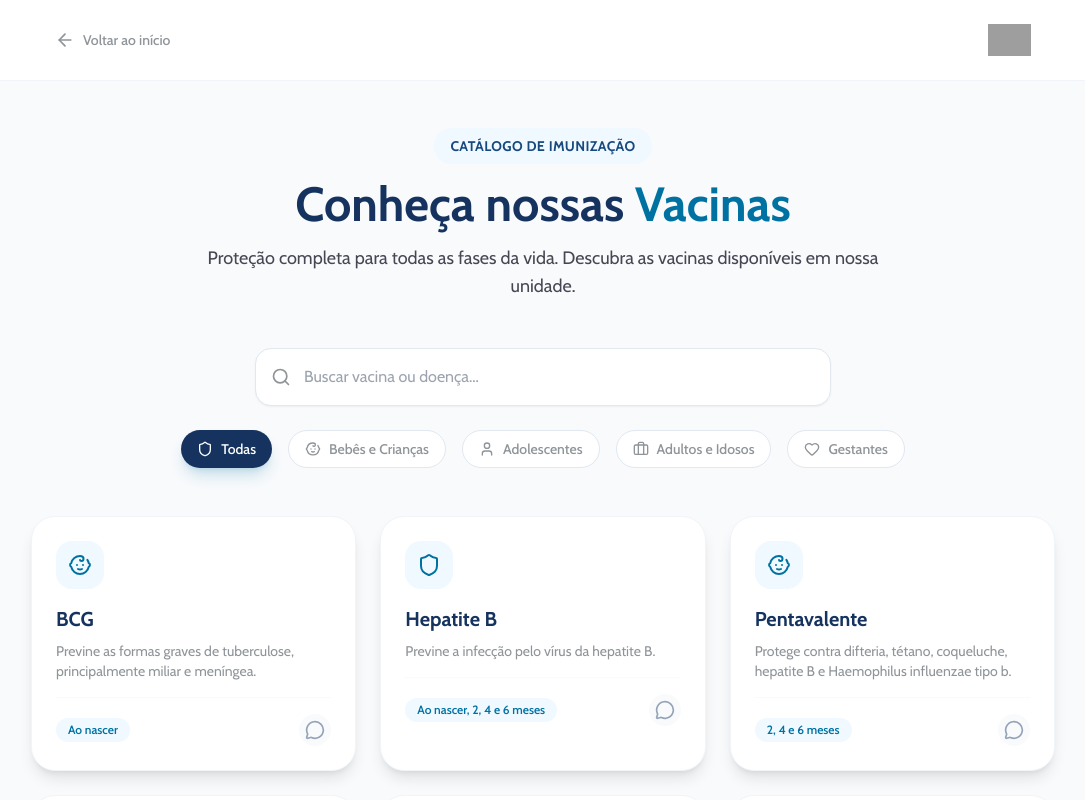
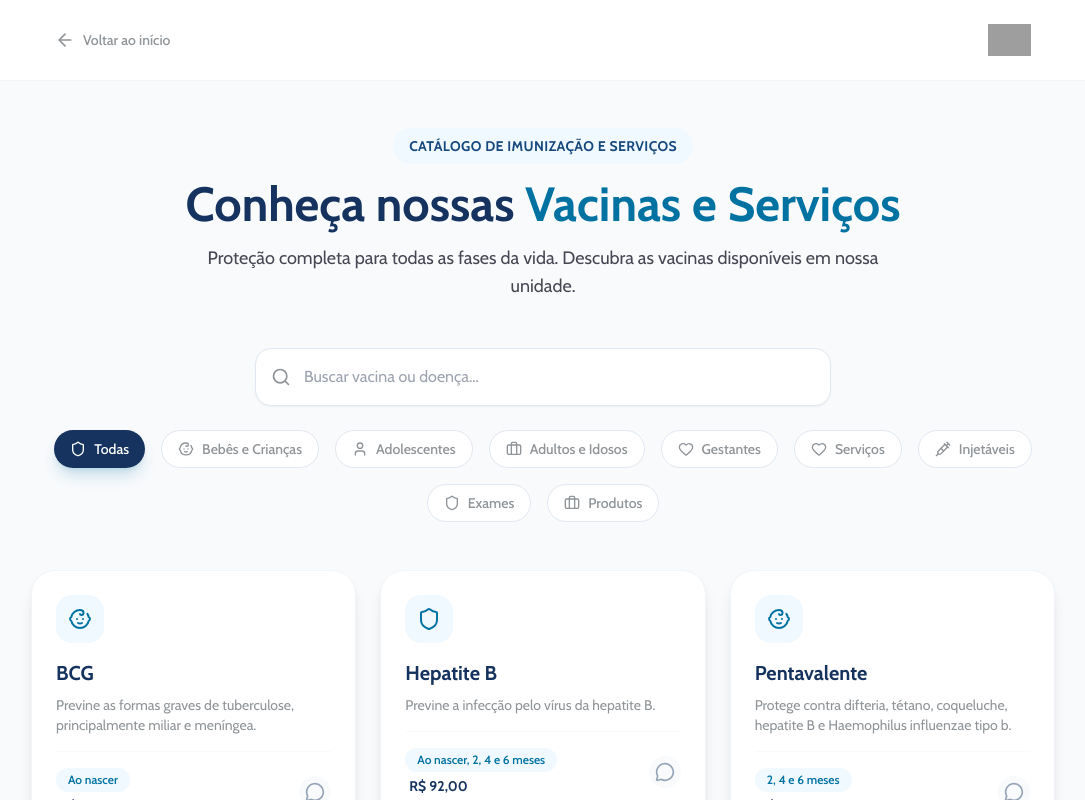
Before and after one commit to lucasdcanova/vacina-check, a Next.js app: page /vacinas in a window 1280 px wide. Shown: the whole page, without its empty margins (97-1182 px from the left). Built offline with nearby package versions, Linux system fonts and the light colour scheme; grey boxes are pictures that could not be loaded.

Commit message:
Update content: Add services list, update hero text and animations

```diff
--- a/app/page.js
+++ b/app/page.js
@@ -2,7 +2,7 @@
 
 import React, { useState, useEffect } from 'react';
 import { motion, AnimatePresence } from 'framer-motion';
-import { MapPin, Phone, Shield, Check, X, Syringe, MessageCircle, Mail } from 'lucide-react';
+import { MapPin, Phone, Shield, Check, X, Syringe, MessageCircle, Mail, ArrowRight } from 'lucide-react';
 import VacinaCheck from '@/components/VacinaCheck';
 
 export default function LandingPage() {
@@ -60,7 +60,16 @@ export default function LandingPage() {
               Unidade Florianópolis Centro
             </span>
             <h1 className="text-4xl md:text-6xl font-bold text-brand-dark-blue mb-6 md:mb-8 tracking-tight leading-tight">
-              Prevenção é um ato de <span className="text-brand-blue">amor</span>.
+              Prevenção é um ato de <motion.span
+                className="text-brand-blue inline-block"
+                animate={{ scale: [1, 1.1, 1, 1.1, 1, 1] }}
+                transition={{
+                  duration: 1.5,
+                  times: [0, 0.1, 0.2, 0.3, 0.4, 1],
+                  repeat: Infinity,
+                  ease: "easeInOut"
+                }}
+              >amor</motion.span>.
             </h1>
             <p className="text-lg md:text-xl text-brand-dark-gray mb-8 md:mb-10 leading-relaxed font-light">
               A maior rede de clínicas de vacinas do Brasil. <br className="hidden md:block" />
@@ -89,7 +98,7 @@ export default function LandingPage() {
                 className="w-full sm:w-auto px-8 py-4 rounded-full font-medium text-brand-medium-blue border border-brand-medium-blue/20 hover:bg-brand-light transition-all flex items-center justify-center gap-2"
               >
                 <Syringe className="w-5 h-5" />
-                Conhecer Vacinas
+                Conhecer Vacinas e Serviços
               </a>
             </div>
           </motion.div>
@@ -126,6 +135,10 @@ export default function LandingPage() {
               <p className="text-brand-dark-gray text-sm leading-relaxed">
                 Ambiente acolhedor e lúdico para crianças.
               </p>
+              <a href="/equipe" className="inline-flex items-center gap-1 text-sm font-semibold text-brand-blue hover:text-brand-dark-blue transition-colors mt-4 group">
+                Conheça nossa equipe
+                <ArrowRight className="w-4 h-4 group-hover:translate-x-1 transition-transform" />
+              </a>
             </div>
 
             <div id="contato">
--- a/app/vacinas/page.js
+++ b/app/vacinas/page.js
@@ -5,12 +5,14 @@ import { motion } from 'framer-motion';
 import { Search, Syringe, Shield, Baby, User, Heart, Briefcase, Plane, ChevronRight, ArrowLeft, MessageCircle } from 'lucide-react';
 
 const VACINAS = [
+    // Vacinas
     {
         id: 'bcg',
         nome: 'BCG',
         descricao: 'Previne as formas graves de tuberculose, principalmente miliar e meníngea.',
         indicacao: 'Ao nascer',
         categoria: 'Bebês',
+        preco: 'R$ 150,00',
         icon: Baby
     },
     {
@@ -19,6 +21,7 @@ const VACINAS = [
         descricao: 'Previne a infecção pelo vírus da hepatite B.',
         indicacao: 'Ao nascer, 2, 4 e 6 meses',
         categoria: 'Todos',
+        preco: 'R$ 92,00',
         icon: Shield
     },
     {
@@ -27,6 +30,16 @@ const VACINAS = [
         descricao: 'Protege contra difteria, tétano, coqueluche, hepatite B e Haemophilus influenzae tipo b.',
         indicacao: '2, 4 e 6 meses',
         categoria: 'Bebês',
+        preco: 'R$ 350,00',
+        icon: Baby
+    },
+    {
+        id: 'hexa',
+        nome: 'Hexavalente',
+        descricao: 'Protege contra difteria, tétano, coqueluche, hepatite B, poliomielite e Haemophilus influenzae tipo b.',
+        indicacao: '2 e 6 meses',
+        categoria: 'Bebês',
+        preco: 'R$ 380,00',
         icon: Baby
     },
     {
@@ -35,6 +48,7 @@ const VACINAS = [
         descricao: 'Previne a paralisia infantil (poliomielite).',
         indicacao: '2, 4 e 6 meses',
         categoria: 'Bebês',
+        preco: 'Consulte',
         icon: Baby
     },
     {
@@ -43,7 +57,35 @@ const VACINAS = [
         descricao: 'Previne doenças invasivas e otite média aguda causadas por Streptococcus pneumoniae.',
         indicacao: '2, 4 e 12 meses',
         categoria: 'Bebês',
+        preco: 'Consulte',
         icon: Baby
+    },
+    {
+        id: 'pneumo-13',
+        nome: 'Pneumocócica 13',
+        descricao: 'Proteção ampliada contra 13 sorotipos de pneumococos.',
+        indicacao: 'A partir de 2 meses',
+        categoria: 'Bebês',
+        preco: 'R$ 370,00',
+        icon: Baby
+    },
+    {
+        id: 'pneumo-15',
+        nome: 'Pneumocócica 15',
+        descricao: 'Proteção ampliada contra 15 sorotipos de pneumococos.',
+        indicacao: 'A partir de 2 meses',
+        categoria: 'Bebês',
+        preco: 'R$ 399,00',
+        icon: Baby
+    },
+    {
+        id: 'pneumo-20',
+        nome: 'Pneumocócica 20',
+        descricao: 'Proteção mais ampla disponível contra pneumococos.',
+        indicacao: 'Adultos',
+        categoria: 'Adultos',
+        preco: 'R$ 590,00',
+        icon: User
     },
     {
         id: 'rotavirus',
@@ -51,6 +93,7 @@ const VACINAS = [
         descricao: 'Previne diarreia grave causada por rotavírus.',
         indicacao: '2 e 4 meses',
         categoria: 'Bebês',
+        preco: 'R$ 320,00',
         icon: Baby
     },
     {
@@ -59,6 +102,25 @@ const VACINAS = [
         descricao: 'Previne doença meningocócica causada pelo sorogrupo C.',
         indicacao: '3, 5 e 12 meses',
         categoria: 'Bebês',
+        preco: 'R$ 297,00',
+        icon: Baby
+    },
+    {
+        id: 'meningo-acwy',
+        nome: 'Meningocócica ACWY',
+        descricao: 'Previne meningite e infecções generalizadas causadas pelos meningococos A, C, W e Y.',
+        indicacao: '3, 5, 12 meses e adolescentes',
+        categoria: 'Todos',
+        preco: 'R$ 489,00',
+        icon: Baby
+    },
+    {
+        id: 'meningo-b',
+        nome: 'Meningocócica B',
+        descricao: 'Previne meningite e infecções generalizadas causadas pelo meningococo B.',
+        indicacao: '3, 5 e 12 meses',
+        categoria: 'Bebês',
+        preco: 'R$ 784,00',
         icon: Baby
     },
     {
@@ -67,6 +129,7 @@ const VACINAS = [
         descricao: 'Previne a febre amarela.',
         indicacao: '9 meses e 4 anos',
         categoria: 'Todos',
+        preco: 'R$ 192,00',
         icon: Plane
     },
     {
@@ -75,7 +138,26 @@ const VACINAS = [
         descricao: 'Previne sarampo, caxumba e rubéola.',
         indicacao: '12 meses',
         categoria: 'Todos',
+        preco: 'R$ 125,00',
         icon: Shield
+    },
+    {
+        id: 'tetraviral',
+        nome: 'Tetraviral',
+        descricao: 'Previne sarampo, caxumba, rubéola e varicela.',
+        indicacao: '15 meses',
+        categoria: 'Bebês',
+        preco: 'R$ 345,00',
+        icon: Baby
+    },
+    {
+        id: 'varicela',
+        nome: 'Varicela',
+        descricao: 'Previne a varicela (catapora).',
+        indicacao: '15 meses e 4 anos',
+        categoria: 'Crianças',
+        preco: 'R$ 240,00',
+        icon: Baby
     },
     {
         id: 'hepatite-a',
@@ -83,6 +165,7 @@ const VACINAS = [
         descricao: 'Previne a infecção pelo vírus da hepatite A.',
         indicacao: '15 meses',
         categoria: 'Crianças',
+        preco: 'R$ 175,00',
         icon: Baby
     },
     {
@@ -91,30 +174,61 @@ const VACINAS = [
         descricao: 'Previne difteria, tétano e coqueluche. Essencial para gestantes.',
         indicacao: 'Gestantes a partir de 20 semanas',
         categoria: 'Gestantes',
+        preco: 'R$ 289,00',
         icon: Heart
     },
     {
-        id: 'influenza',
-        nome: 'Influenza (Gripe)',
-        descricao: 'Previne a gripe e suas complicações.',
-        indicacao: 'Anual',
-        categoria: 'Todos',
+        id: 'dtpa-ipv',
+        nome: 'dTpa + IPV',
+        descricao: 'Previne difteria, tétano, coqueluche e poliomielite.',
+        indicacao: 'Reforço',
+        categoria: 'Crianças',
+        preco: 'R$ 289,00',
         icon: Shield
     },
     {
-        id: 'hpv',
-        nome: 'HPV',
-        descricao: 'Previne infecções pelo papilomavírus humano e cânceres relacionados.',
-        indicacao: '9 a 14 anos',
+        id: 'influenza',
+        nome: 'Influenza (Gripe) Tetravalente',
+        descricao: 'Previne a gripe e suas complicações. Cepas atualizadas.',
+        indicacao: 'Anual',
+        categoria: 'Todos',
+        preco: 'R$ 110,00',
+        icon: Shield
+    },
+    {
+        id: 'efluelda',
+        nome: 'Efluelda (Gripe Alta Dose)',
+        descricao: 'Vacina da gripe com alta dose de antígeno, ideal para idosos.',
+        indicacao: '60+ anos',
+        categoria: 'Adultos',
+        preco: 'R$ 325,00',
+        icon: User
+    },
+    {
+        id: 'hpv-4',
+        nome: 'HPV Quadrivalente',
+        descricao: 'Previne infecções pelo papilomavírus humano (4 tipos).',
+        indicacao: '9 a 45 anos',
         categoria: 'Adolescentes',
+        preco: 'R$ 879,80',
+        icon: User
+    },
+    {
+        id: 'hpv-9',
+        nome: 'HPV Nonavalente',
+        descricao: 'Proteção ampliada contra 9 tipos de HPV.',
+        indicacao: '9 a 45 anos',
+        categoria: 'Adolescentes',
+        preco: 'R$ 999,00',
         icon: User
     },
     {
         id: 'herpes-zoster',
-        nome: 'Herpes Zóster',
+        nome: 'Herpes Zóster (Shingrix)',
         descricao: 'Previne o herpes zóster (cobreiro) e neuralgia pós-herpética.',
         indicacao: '50+ anos',
         categoria: 'Adultos',
+        preco: 'R$ 1.089,00',
         icon: User
     },
     {
@@ -123,95 +237,223 @@ const VACINAS = [
         descricao: 'Previne a dengue causada pelos quatro sorotipos do vírus.',
         indicacao: '4 a 60 anos',
         categoria: 'Todos',
+        preco: 'R$ 310,20',
         icon: Shield
     },
     {
-        id: 'covid-19',
-        nome: 'Covid-19',
-        descricao: 'Previne formas graves e óbitos causados pelo SARS-CoV-2.',
-        indicacao: 'A partir de 6 meses',
+        id: 'febre-tifoide',
+        nome: 'Febre Tifoide',
+        descricao: 'Previne a febre tifoide.',
+        indicacao: 'Viajantes',
         categoria: 'Todos',
+        preco: 'R$ 149,00',
+        icon: Plane
+    },
+    {
+        id: 'vsr-arexvy',
+        nome: 'VSR (Arexvy)',
+        descricao: 'Vacina contra Vírus Sincicial Respiratório para idosos.',
+        indicacao: '60+ anos',
+        categoria: 'Adultos',
+        preco: 'R$ 1.580,00',
+        icon: User
+    },
+    {
+        id: 'vsr-abrysvo',
+        nome: 'VSR (Abrysvo)',
+        descricao: 'Vacina contra VSR para gestantes e idosos.',
+        indicacao: 'Gestantes e 60+',
+        categoria: 'Gestantes',
+        preco: 'R$ 1.848,00',
+        icon: Heart
+    },
+    {
+        id: 'beyfortus',
+        nome: 'Beyfortus (Imunização VSR)',
+        descricao: 'Anticorpo monoclonal para prevenção de VSR em bebês.',
+        indicacao: 'Recém-nascidos',
+        categoria: 'Bebês',
+        preco: 'R$ 3.600,00',
+        icon: Baby
+    },
+    {
+        id: 'rhophylac',
+        nome: 'Rhophylac',
+        descricao: 'Imunoglobulina anti-D para gestantes Rh negativo.',
+        indicacao: 'Gestantes',
+        categoria: 'Gestantes',
+        preco: 'R$ 519,20',
+        icon: Heart
+    },
+
+    // Serviços
+    {
+        id: 'furo-orelha',
+        nome: 'Perfuração de Orelha',
+        descricao: 'Colocação de brincos com técnica humanizada e estéril.',
+        indicacao: 'Todas as idades',
+        categoria: 'Serviços',
+        preco: 'R$ 30,00',
+        icon: Heart
+    },
+    {
+        id: 'aplicacao-brinco',
+        nome: 'Aplicação de Brinco',
+        descricao: 'Procedimento completo de aplicação.',
+        indicacao: 'Todas as idades',
+        categoria: 'Serviços',
+        preco: 'R$ 180,00',
+        icon: Heart
+    },
+    {
+        id: 'home-care',
+        nome: 'Home Care',
+        descricao: 'Atendimento domiciliar para vacinação e procedimentos.',
+        indicacao: 'Sob agendamento',
+        categoria: 'Serviços',
+        preco: 'R$ 30,00',
+        icon: Briefcase
+    },
+    {
+        id: 'laserterapia',
+        nome: 'Laserterapia',
+        descricao: 'Tratamento com laser para feridas e inflamações.',
+        indicacao: 'Sob avaliação',
+        categoria: 'Serviços',
+        preco: 'Consulte',
+        icon: Syringe
+    },
+    {
+        id: 'soroterapia',
+        nome: 'Soroterapia',
+        descricao: 'Administração de soro e medicamentos endovenosos.',
+        indicacao: 'Sob prescrição',
+        categoria: 'Serviços',
+        preco: 'Consulte',
+        icon: Syringe
+    },
+
+    // Injetáveis
+    {
+        id: 'aplicacao-injetaveis',
+        nome: 'Aplicação de Injetáveis',
+        descricao: 'Aplicação de medicamentos prescritos (IM/SC).',
+        indicacao: 'Com receita',
+        categoria: 'Injetáveis',
+        preco: 'R$ 30,00',
+        icon: Syringe
+    },
+    {
+        id: 'aplicacao-vitaminas',
+        nome: 'Aplicação de Vitaminas',
+        descricao: 'Reposição vitamínica injetável.',
+        indicacao: 'Sob prescrição',
+        categoria: 'Injetáveis',
+        preco: 'R$ 20,00',
+        icon: Syringe
+    },
+
+    // Exames
+    {
+        id: 'teste-pezinho',
+        nome: 'Teste do Pezinho',
+        descricao: 'Triagem neonatal para diversas doenças.',
+        indicacao: 'Recém-nascidos',
+        categoria: 'Exames',
+        preco: 'R$ 89,90',
+        icon: Baby
+    },
+    {
+        id: 'teste-covid',
+        nome: 'Teste Covid-19',
+        descricao: 'Teste rápido de antígeno para Covid-19.',
+        indicacao: 'Sintomáticos',
+        categoria: 'Exames',
+        preco: 'R$ 30,00',
         icon: Shield
     },
     {
-        id: 'meningo-acwy',
-        nome: 'Meningocócica ACWY',
-        descricao: 'Previne meningite e infecções generalizadas causadas pelos meningococos A, C, W e Y.',
-        indicacao: '3, 5, 12 meses e adolescentes',
-        categoria: 'Todos',
+        id: 'perfil-lipidico',
+        nome: 'Perfil Lipídico',
+        descricao: 'Exame para avaliação de colesterol e triglicerídeos.',
+        indicacao: 'Jejum necessário',
+        categoria: 'Exames',
+        preco: 'R$ 89,90',
+        icon: Shield
+    },
+    {
+        id: 'funcao-renal',
+        nome: 'Função Renal',
+        descricao: 'Avaliação da saúde dos rins.',
+        indicacao: 'Todos',
+        categoria: 'Exames',
+        preco: 'R$ 99,90',
+        icon: Shield
+    },
+    {
+        id: 'hemoglobina-glicada',
+        nome: 'Hemoglobina Glicada',
+        descricao: 'Controle de diabetes e glicemia.',
+        indicacao: 'Todos',
+        categoria: 'Exames',
+        preco: 'R$ 59,90',
+        icon: Shield
+    },
+    {
+        id: 'beta-hcg',
+        nome: 'Beta HCG',
+        descricao: 'Teste de gravidez sanguíneo.',
+        indicacao: 'Suspeita de gravidez',
+        categoria: 'Exames',
+        preco: 'R$ 59,90',
+        icon: Heart
+    },
+    {
+        id: 'exame-dengue',
+        nome: 'Exame Dengue (NS1 / IgG IgM)',
+        descricao: 'Diagnóstico rápido de Dengue.',
+        indicacao: 'Sintomáticos',
+        categoria: 'Exames',
+        preco: 'R$ 59,90',
+        icon: Shield
+    },
+
+    // Produtos
+    {
+        id: 'pikluc',
+        nome: 'Pikluc',
+        descricao: 'Aparelho para alívio da dor na injeção.',
+        indicacao: 'Uso local',
+        categoria: 'Produtos',
+        preco: 'R$ 30,00',
         icon: Baby
     },
     {
-        id: 'meningo-b',
-        nome: 'Meningocócica B',
-        descricao: 'Previne meningite e infecções generalizadas causadas pelo meningococo B.',
-        indicacao: '3, 5 e 12 meses',
-        categoria: 'Bebês',
+        id: 'buzzy',
+        nome: 'Fever Friends',
+        descricao: 'Compressas adesivas para alívio da febre.',
+        indicacao: 'Uso local',
+        categoria: 'Produtos',
+        preco: 'R$ 50,00',
         icon: Baby
     },
     {
-        id: 'pneumo-conjugadas',
-        nome: 'Pneumocócicas (13, 15, 20)',
-        descricao: 'Proteção ampliada contra doenças pneumocócicas invasivas (meningite, pneumonia, otite).',
-        indicacao: '2, 4, 6 e 12-15 meses',
-        categoria: 'Bebês',
+        id: 'xua',
+        nome: 'Xuá Irrigador Nasal',
+        descricao: 'Dispositivo para lavagem nasal.',
+        indicacao: 'Uso nasal',
+        categoria: 'Produtos',
+        preco: 'R$ 50,00',
         icon: Baby
     },
     {
-        id: 'pneumo-23',
-        nome: 'Pneumocócica 23',
-        descricao: 'Previne doenças pneumocócicas em idosos e grupos de risco.',
-        indicacao: '60+ anos e comorbidades',
-        categoria: 'Adultos',
-        icon: User
-    },
-    {
-        id: 'tetraviral',
-        nome: 'Tetraviral',
-        descricao: 'Previne sarampo, caxumba, rubéola e varicela.',
-        indicacao: '15 meses',
-        categoria: 'Bebês',
-        icon: Baby
-    },
-    {
-        id: 'varicela',
-        nome: 'Varicela',
-        descricao: 'Previne a varicela (catapora).',
-        indicacao: '15 meses e 4 anos',
-        categoria: 'Crianças',
-        icon: Baby
-    },
-    {
-        id: 'vsr',
-        nome: 'VSR (Vírus Sincicial Respiratório)',
-        descricao: 'Previne bronquiolite e pneumonia. Essencial para gestantes e idosos.',
-        indicacao: 'Gestantes e 60+ anos',
-        categoria: 'Gestantes',
+        id: 'brinco',
+        nome: 'Brinco Estéril',
+        descricao: 'Par de brincos estéreis para perfuração.',
+        indicacao: 'Uso auricular',
+        categoria: 'Produtos',
+        preco: 'R$ 65,00',
         icon: Heart
-    },
-    {
-        id: 'dt',
-        nome: 'Dupla Adulto (dT)',
-        descricao: 'Previne difteria e tétano. Reforço a cada 10 anos.',
-        indicacao: 'A partir de 7 anos',
-        categoria: 'Todos',
-        icon: Shield
-    },
-    {
-        id: 'dtp-infantil',
-        nome: 'Tríplice Bacteriana (DTP)',
-        descricao: 'Reforço contra difteria, tétano e coqueluche.',
-        indicacao: '15 meses e 4 anos',
-        categoria: 'Crianças',
-        icon: Baby
-    },
-    {
-        id: 'hib',
-        nome: 'Haemophilus influenzae b',
-        descricao: 'Previne infecções graves como meningite e pneumonia.',
-        indicacao: '2, 4, 6 e 15 meses',
-        categoria: 'Bebês',
-        icon: Baby
     }
 ];
 
@@ -221,6 +463,10 @@ const CATEGORIAS = [
     { id: 'Adolescentes', label: 'Adolescentes', icon: User },
     { id: 'Adultos', label: 'Adultos e Idosos', icon: Briefcase },
     { id: 'Gestantes', label: 'Gestantes', icon: Heart },
+    { id: 'Serviços', label: 'Serviços', icon: Heart },
+    { id: 'Injetáveis', label: 'Injetáveis', icon: Syringe },
+    { id: 'Exames', label: 'Exames', icon: Shield },
+    { id: 'Produtos', label: 'Produtos', icon: Briefcase },
 ];
 
 export default function VacinasPage() {
@@ -254,10 +500,10 @@ export default function VacinasPage() {
                     {/* Hero Section */}
                     <div className="text-center mb-12">
                         <span className="inline-block py-2 px-4 rounded-full bg-brand-light text-brand-medium-blue text-sm font-bold tracking-wide mb-4 uppercase">
-                            Catálogo de Imunização
+                            Catálogo de Imunização e Serviços
                         </span>
                         <h1 className="text-4xl md:text-5xl font-bold text-brand-dark-blue mb-4">
-                            Conheça nossas <span className="text-brand-blue">Vacinas</span>
+                            Conheça nossas <span className="text-brand-blue">Vacinas e Serviços</span>
                         </h1>
                         <p className="text-lg text-brand-dark-gray max-w-2xl mx-auto">
                             Proteção completa para todas as fases da vida. Descubra as vacinas disponíveis em nossa unidade.
@@ -317,9 +563,16 @@ export default function VacinasPage() {
                                     {vacina.descricao}
                                 </p>
                                 <div className="flex items-center justify-between mt-auto pt-4 border-t border-slate-50">
-                                    <span className="text-xs font-semibold text-brand-blue bg-brand-light px-3 py-1 rounded-full">
-                                        {vacina.indicacao}
-                                    </span>
+                                    <div className="flex flex-col">
+                                        <span className="text-xs font-semibold text-brand-blue bg-brand-light px-3 py-1 rounded-full w-fit mb-1">
+                                            {vacina.indicacao}
+                                        </span>
+                                        {vacina.preco && (
+                                            <span className="text-sm font-bold text-brand-dark-blue ml-1">
+                                                {vacina.preco}
+                                            </span>
+                                        )}
+                                    </div>
                                     <a
                                         href={`https://wa.me/5548991895758?text=${encodeURIComponent(`Olá! Gostaria de saber mais sobre a vacina ${vacina.nome}.`)}`}
                                         target="_blank"
```
